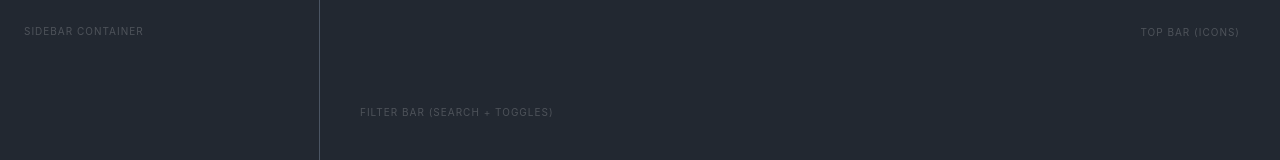
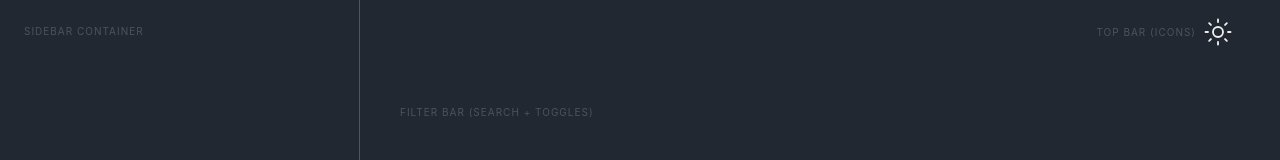
Before and after one commit to TomaszJaworski777/Portfolio, a React (Vite) app in the folder Portfolio.Client/: page / in a window 1280 px wide. Shown: the top 160 px of the page. Built offline with nearby package versions, Linux system fonts and the light colour scheme.

Commit message:
Dark/Light mode, Mobile support

```diff
--- a/Portfolio.Client/src/App.tsx
+++ b/Portfolio.Client/src/App.tsx
@@ -1,5 +1,6 @@
 import { useState } from "react";
 import { UserRound, X } from "lucide-react";
+import { ThemeToggle } from "./components/ui/theme_toggle";
 
 export default function App() {
   const [isSidebarOpen, setIsSidebarOpen] = useState(false);
@@ -15,14 +16,14 @@ export default function App() {
       )}
 
       <aside className={`
-        fixed inset-y-0 left-0 z-50 w-80 bg-app-sidebar border-r border-app-border
-        transition-transform duration-300 ease-in-out shrink-0
+        fixed inset-y-0 left-0 z-50 w-90 bg-app-sidebar border-r border-app-border
+        transition-transform duration-100 ease-in-out shrink-0
         ${isSidebarOpen ? "translate-x-0" : "-translate-x-full"}
         lg:relative lg:translate-x-0
       `}>
         <div className="p-6 flex justify-between items-center">
           <p className="text-[10px] uppercase tracking-widest text-white/20">Sidebar Container</p>
-          <button onClick={() => setIsSidebarOpen(false)} className="lg:hidden text-app-muted">
+          <button onClick={() => setIsSidebarOpen(false)} className="lg:hidden text-app-muted hover:text-app-accent">
             <X size={20} />
           </button>
         </div>
@@ -33,12 +34,19 @@ export default function App() {
         <header className="h-16 flex items-center justify-between lg:justify-end px-6 lg:px-10 shrink-0">
           <button
             onClick={() => setIsSidebarOpen(true)}
-            className="lg:hidden p-2 border border-app-border bg-app-surface text-app-muted hover:text-white"
+            className="lg:hidden p-2 border border-app-border bg-app-surface text-app-muted hover:text-app-accent"
           >
             <UserRound size={20} />
           </button>
 
           <p className="text-[10px] uppercase tracking-widest text-white/20">Top Bar (Icons)</p>
+          <ThemeToggle size={30} defaultLight={false} onToggle={(light) => {
+              if (light) {
+                document.documentElement.classList.add("light");
+              } else {
+                document.documentElement.classList.remove("light");
+              }
+          }} />
         </header>
 
         <section className="h-24 px-6 lg:px-10 flex flex-col justify-center shrink-0">
--- /dev/null
+++ b/Portfolio.Client/src/components/ui/theme_toggle.tsx
@@ -0,0 +1,21 @@
+import { Sun, Moon } from "lucide-react";
+import { useState } from "react";
+
+export function ThemeToggle({ size: size, defaultLight: defaultLight, onToggle: onToggle }: { size: number, defaultLight: boolean, onToggle: (isLight: boolean) => void }) { //TODO: Write normalized topbar button and use here for consistency
+  const [isLight, setIsLight] = useState(defaultLight);
+
+  onToggle(isLight);
+
+  return (
+    <button
+      onClick={() => {setIsLight(!isLight); onToggle(!isLight)}}
+      className="
+        w-11 h-10 flex items-center justify-center
+        transition-all active:scale-90 cursor-pointer
+        hover:text-app-theme-toggle text-app-text-primary
+      "
+    >
+      {isLight ? <Moon size={size} strokeWidth={1.5}/> : <Sun size={size} strokeWidth={1.5}/>}
+    </button>
+  );
+}
--- a/Portfolio.Client/src/index.css
+++ b/Portfolio.Client/src/index.css
@@ -1,14 +1,39 @@
 @import "tailwindcss";
 
 @theme {
-  --color-app-bg: #222831;
-  --color-app-card: #393e46;
-  --color-app-accent: #3282b8;
-  --color-app-muted: #9ba4b4;
-  --color-app-border: #4b5563;
+  --color-app-bg: var(--app-bg);
+  --color-app-card: var(--app-card);
+  --color-app-accent: var(--app-accent);
+  --color-app-muted: var(--app-muted);
+  --color-app-border: var(--app-border);
+  --color-app-sidebar: var(--app-sidebar);
+  --color-app-theme-toggle: var(--app-theme-toggle);
+  --color-app-text-primary: var(--app-text-primary);
 }
 
 @layer base {
+  :root {
+    --app-bg: #222831;
+    --app-card: #393e46;
+    --app-accent: #3282b8;
+    --app-muted: #9ba4b4;
+    --app-border: #4b5563;
+    --app-sidebar: #222831;
+    --app-theme-toggle: #e9e56b;
+    --app-text-primary: #eeeeee;
+  }
+
+  :root.light {
+    --app-bg: #eeeeee;
+    --app-card: #ffffff;
+    --app-accent: #00adb5;
+    --app-muted: #393e46;
+    --app-border: #c0c0c0;
+    --app-sidebar: #eeeeee;
+    --app-theme-toggle: #2772c1;
+    --app-text-primary: #868686;
+  }
+
   body {
     @apply bg-app-bg text-white antialiased;
     margin: 0;
```
